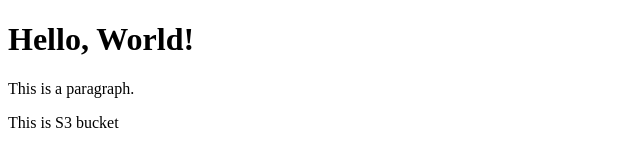
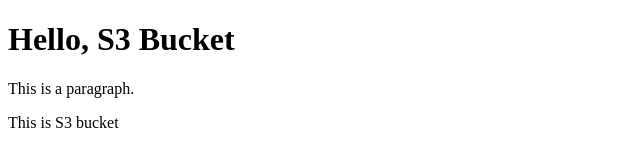
Before and after one commit to TamaghnaGhosh/s3-index, a plain HTML site: page index.html in a window 1280 px wide. Shown: the whole page, without its empty margins (0-640 px from the left). Drawn offline with Linux system fonts and the light colour scheme.

Commit message:
update heading in index.html to reflect S3 bucket context

```diff
--- a/index.html
+++ b/index.html
@@ -6,7 +6,7 @@
     <title>Document</title>
   </head>
   <body>
-    <h1>Hello, World!</h1>
+    <h1>Hello, S3 Bucket</h1>
     <p>This is a paragraph.</p>
     <span>This is S3 bucket</span>
   </body>
```
